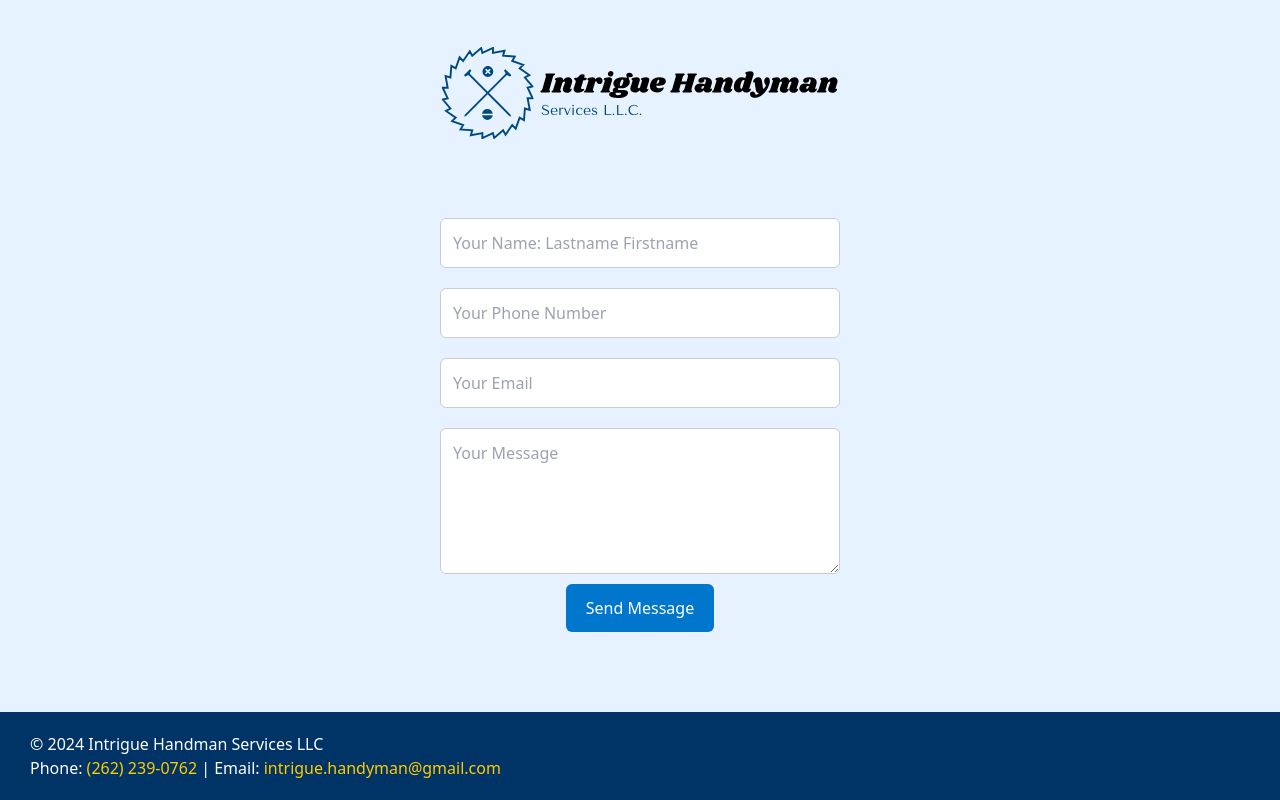
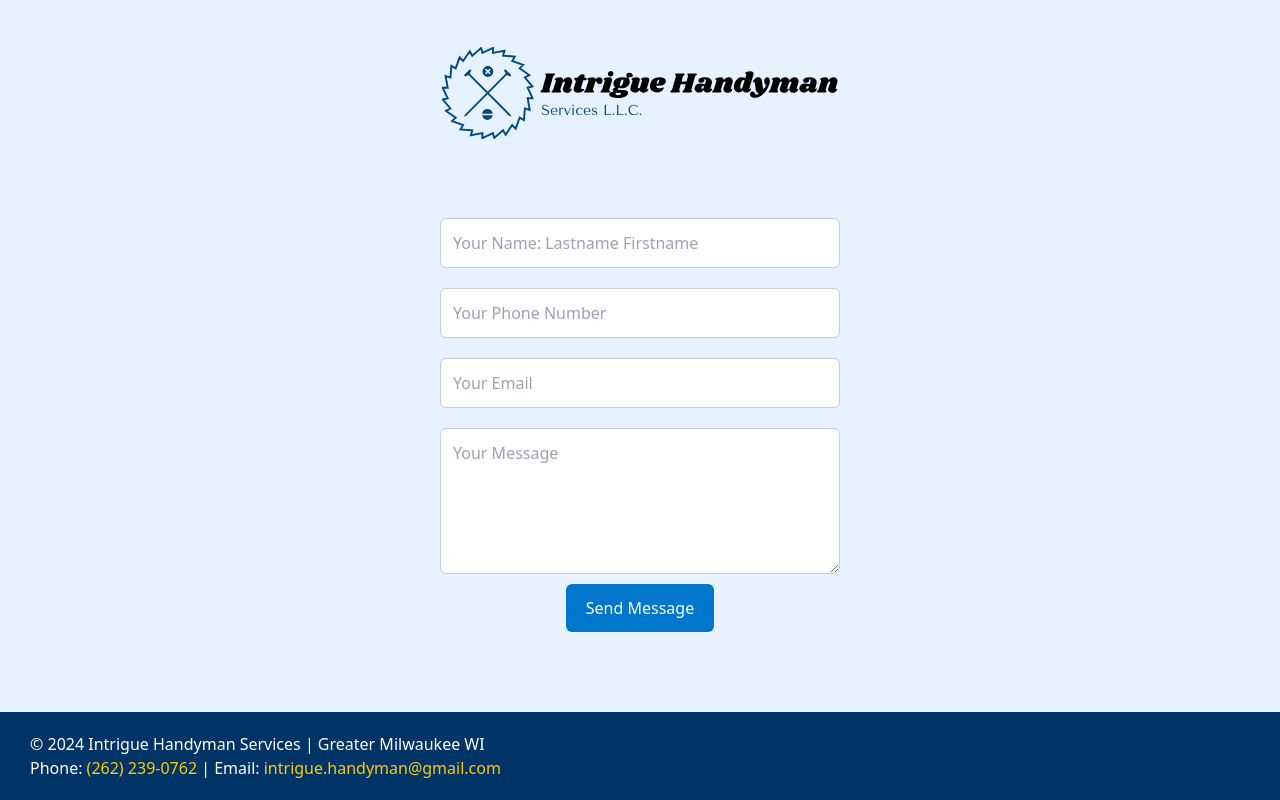
Before and after one commit to njjacobsdev/justinSite, a React (Create React App) app: page / in a window 1280 px wide. Shown: the part 2789-3589 px from the top of the page. Built offline with nearby package versions, Linux system fonts and the light colour scheme; no server answers.

Commit message:
Update Footer.js

```diff
--- a/src/components/Footer.js
+++ b/src/components/Footer.js
@@ -4,7 +4,7 @@ export default function Footer() {
   return (
     <footer className="footer">
       <div className="footer-content">
-        <p>© {2024} Intrigue Handman Services LLC</p>
+        <p>© {2024} Intrigue Handyman Services | Greater Milwaukee WI</p>
         <p>
           Phone: <a href="tel:12622390762">(262) 239-0762</a> |
           Email: <a href="mailto:intrigue.handyman@gmail.com">intrigue.handyman@gmail.com</a>
```
